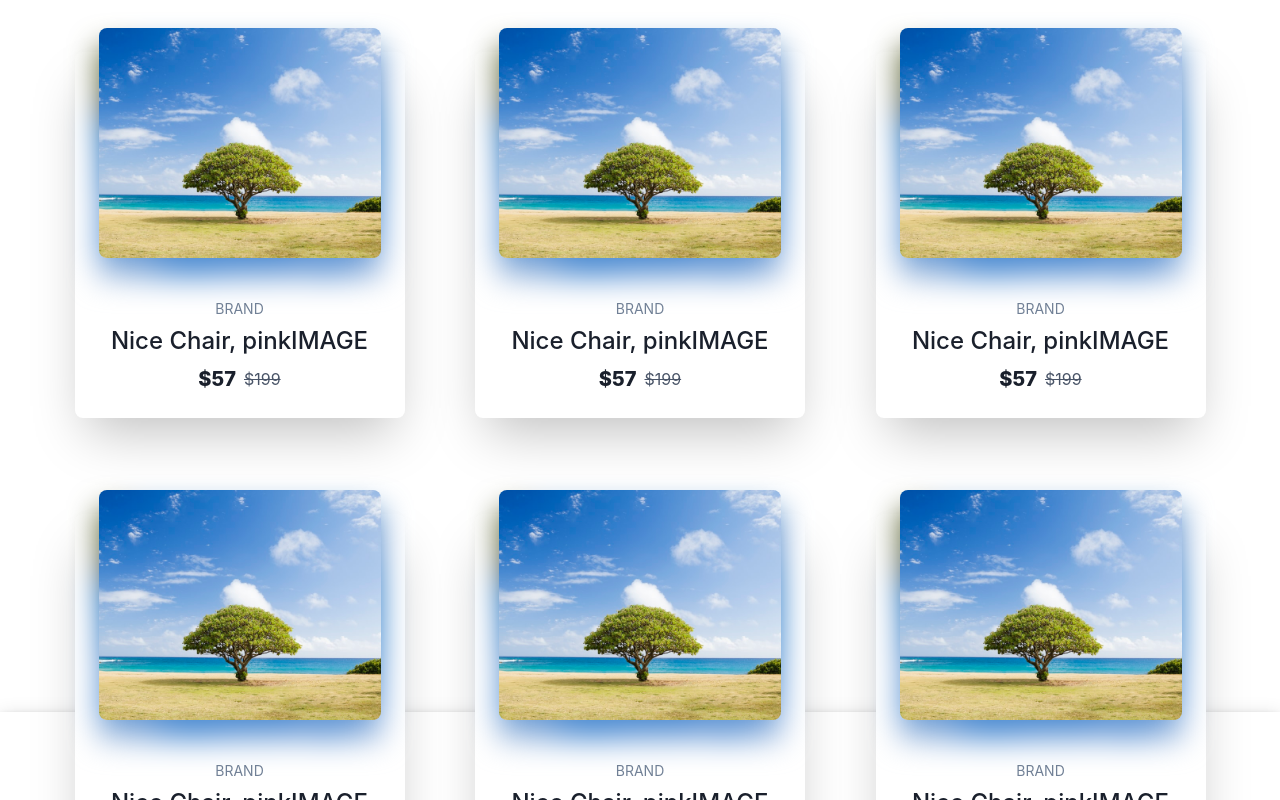
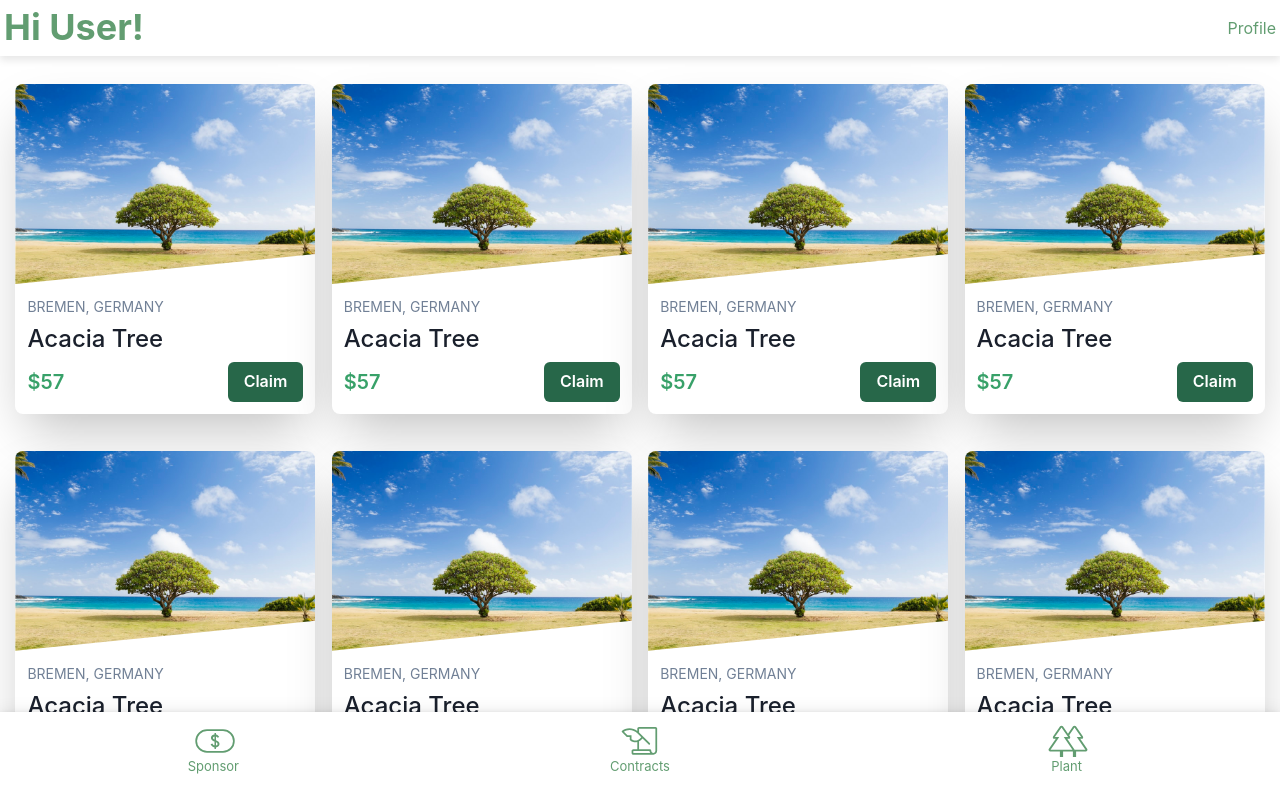
Before and after one commit to philimon-reset/Go-Green, a React (Vite) app in the folder Client/: page / in a window 1280 px wide. Shown: the top 800 px of the page. Built offline with nearby package versions, Linux system fonts and the light colour scheme.

Commit message:
cards implementations done

```diff
--- a/Client/package.json
+++ b/Client/package.json
@@ -4,7 +4,7 @@
   "version": "0.0.0",
   "type": "module",
   "scripts": {
-    "dev": "vite",
+    "dev": "vite --host",
     "build": "vite build",
     "preview": "vite preview"
   },
--- a/Client/src/layouts/main.jsx
+++ b/Client/src/layouts/main.jsx
@@ -1,12 +1,25 @@
 import { Outlet } from "react-router-dom";
-import { Link, Box } from "@chakra-ui/react";
+import { Link, Box, Stack, Heading } from "@chakra-ui/react";
 import { Link as RouterLink } from "react-router-dom";
 import "./style.css";
 
 export default function MainLayout() {
   return (
     <>
-      <Box px={1} py={1} overflow="hidden" mb={"7vh"}>
+      <div className="top-container">
+        <Stack
+          direction={"row"}
+          justifyContent={"space-between"}
+          align={"center"}
+          minWidth="100%"
+          padding={1}
+        >
+          <Heading size={"xl"}>Hi User! </Heading>
+          <Box>Profile</Box>
+        </Stack>
+      </div>
+
+      <Box px={1} pt={7} overflow="hidden" mb={"11vh"} mt={"5vh"} zIndex={-1}>
         <Outlet />
       </Box>
 
@@ -36,7 +49,6 @@ export default function MainLayout() {
               <path d="M16.35 37.65q-.7 0-1.225-.525Q14.6 36.6 14.6 35.9v-2.1q0-.7.5-1.175.5-.475 1.15-.475h4.05v-7.2q-2 .45-4.125-.025-2.125-.475-3.425-1.825v-3H9.8l-4.7-4.8q-.4-.35-.375-.875.025-.525.375-.725 1.3-.8 3.15-1.6 1.85-.8 4.3-.8 2.1 0 4.025.625 1.925.625 3.725 2.025v-2.5q.05-.65.5-1.075.45-.425 1.15-.425H38.5q.7 0 1.175.475.475.475.475 1.175v22.2q0 1.6-1.125 2.725T36.35 37.65Zm5.7-5.5H32.7q.7 0 1.125.425.425.425.425 1.125v.1q0 .9.6 1.5t1.5.6q.85 0 1.45-.6t.6-1.5V11.7H22.05v3.7L32.5 25.85q.35.35.5.575.15.225.15.425 0 .35-.275.625t-.575.275q-.25 0-.5-.125t-.6-.525l-5.65-5.6-1.3 1.3q-.55.65-1.075.975-.525.325-1.125.575Zm-11.5-13.8h3.95v3.95q1 .7 1.95.975t1.85.275q1.35 0 2.675-.675Q22.3 22.2 23.05 21.45l1.25-1.25-3.7-3.7q-1.7-1.75-3.75-2.6-2.05-.85-4.3-.85-1.6 0-3.05.45-1.45.45-2.6 1.15Zm5.8 17.55H33.3q-.4-.35-.6-.9-.2-.55-.2-1.1H16.35Zm0 0v-2 2Z" />
             </svg>
             <div className="label">Contracts</div>
-
           </div>
         </Link>
 
@@ -51,7 +63,6 @@ export default function MainLayout() {
               <path d="M15.9 34.45H6.25q-1 0-1.475-.875Q4.3 32.7 4.9 31.85l6.95-10h-1.6q-1 0-1.3-.85-.3-.85.3-1.75l6.85-9.9q.55-.65 1.4-.65.85 0 1.4.65l5.1 7.3 5.1-7.3q.55-.65 1.4-.65.85 0 1.4.65l6.9 9.9q.55.9.25 1.75-.3.85-1.3.85H36.2l6.9 10q.6.85.125 1.725-.475.875-1.475.875H32.1v6.35q0 .7-.425 1.15-.425.45-1.175.45-.65 0-1.125-.475T28.9 40.8v-6.35h-9.8v6.35q0 .7-.425 1.15-.425.45-1.175.45-.65 0-1.125-.475T15.9 40.8Zm14.75-1.75h10.8l-8.7-12.6h4.4l-6.65-9.5-5.35 7.65.75 1q.5.9.225 1.75t-1.275.85H23.2Zm-24.1 0h21.9l-8.7-12.6h4.4l-6.65-9.5-6.65 9.5h4.45Zm0 0h8.75-4.45 13.3-4.4 8.7Zm24.1 0H23.2h2.925-.975 12-4.4 8.7Zm-1.75 1.75h3.2-3.2Zm-.2 0Z" />
             </svg>
             <div className="label">Plant</div>
-
           </div>
         </Link>
       </div>
--- a/Client/src/layouts/style.css
+++ b/Client/src/layouts/style.css
@@ -1,4 +1,4 @@
-*{
+* {
   margin: 0;
   padding: 0;
   box-sizing: border-box;
@@ -6,41 +6,47 @@
   --primary: #629d71;
   --secondary: #000000;
   --grey: #202d21;
-
 }
 
-.nav-container{
-
+.nav-container {
   display: flex;
   position: fixed;
   bottom: 0;
   width: 100%;
   justify-content: space-around;
   color: lightgrey;
+  background-color: white;
   box-shadow: 0 4px 8px 0 rgba(0, 0, 0, 0.2), 0 6px 20px 0 rgba(0, 0, 0, 0.19);
   height: 11vh;
-
-
+  z-index: 1;
 }
 
-.btn-container{
+.btn-container {
   margin: 5px;
   width: 4em;
   display: flex;
   flex-direction: column;
 }
 
-
-
-svg{
+svg {
   fill: var(--primary);
   align-self: center;
-
 }
 
-
-.label{
+.label {
   color: var(--primary);
-    font-size:small;
+  font-size: small;
   text-align: center;
 }
+
+.top-container {
+  display: flex;
+  position: fixed;
+  top: 0;
+  width: 100vw;
+  color: var(--primary);
+  background-color: white;
+  box-shadow: 0 4px 8px 0 rgba(0, 0, 0, 0.1);
+  height: 7vh;
+  z-index: 1;
+}
--- a/Client/src/pages/HomePage/Card.jsx
+++ b/Client/src/pages/HomePage/Card.jsx
@@ -6,69 +6,62 @@ import {
   Text,
   Stack,
   Image,
+  Button,
 } from "@chakra-ui/react";
 
 import IMAGE from "../../assets/tree.jpg";
 
 export default function Card() {
   return (
-    <Center py={12}>
+    <Center py={{ base: 1, sm: 4 }}>
       <Box
         role={"group"}
-        p={6}
-        maxW={"330px"}
+        maxW={{ base: "160px", sm: "500px" }}
+        maxH={{ base: "260px", sm: "500px" }}
         w={"full"}
         bg={useColorModeValue("white", "gray.800")}
         boxShadow={"2xl"}
         rounded={"lg"}
-        pos={"relative"}
-        zIndex={1}
       >
-        <Box
-          rounded={"lg"}
-          mt={-12}
-          pos={"relative"}
-          height={"230px"}
-          _after={{
-            transition: "all .3s ease",
-            content: '""',
-            w: "full",
-            h: "full",
-            pos: "absolute",
-            top: 5,
-            left: 0,
-            backgroundImage: `url(${IMAGE})`,
-            filter: "blur(15px)",
-            zIndex: -1,
+        <Image
+          roundedTop={"lg"}
+          height={{ base: 100, sm: 200 }}
+          width={"100%"}
+          objectFit={"cover"}
+          src={IMAGE}
+          style={{
+            clipPath: "polygon(0 0,100% 0, 100% 85%, 0 100%)",
           }}
-          _groupHover={{
-            _after: {
-              filter: "blur(20px)",
-            },
-          }}
-        >
-          <Image
-            rounded={"lg"}
-            height={230}
-            width={282}
-            objectFit={"cover"}
-            src={IMAGE}
-          />
-        </Box>
-        <Stack pt={10} align={"center"}>
+        />
+
+        <Stack p={3}>
           <Text color={"gray.500"} fontSize={"sm"} textTransform={"uppercase"}>
-            Brand
+            Bremen, Germany
           </Text>
-          <Heading fontSize={"2xl"} fontFamily={"body"} fontWeight={500}>
-            Nice Chair, pinkIMAGE
+          <Heading
+            fontSize={{ base: "xl", sm: "2xl" }}
+            fontFamily={"body"}
+            fontWeight={500}
+          >
+            Acacia Tree
           </Heading>
-          <Stack direction={"row"} align={"center"}>
-            <Text fontWeight={800} fontSize={"xl"}>
+          <Stack
+            direction={"row"}
+            align={"center"}
+            justifyContent={"space-between"}
+          >
+            <Text fontWeight={600} fontSize={"xl"} color={"green.500"}>
               $57
             </Text>
-            <Text textDecoration={"line-through"} color={"gray.600"}>
-              $199
-            </Text>
+            <Button
+              bg={"green.700"}
+              color={"white"}
+              _hover={{
+                bg: "green.500",
+              }}
+            >
+              Claim
+            </Button>
           </Stack>
         </Stack>
       </Box>
--- a/Client/src/pages/HomePage/index.jsx
+++ b/Client/src/pages/HomePage/index.jsx
@@ -3,14 +3,16 @@ import { Flex, Box } from "@chakra-ui/react";
 
 export default function () {
   const cards = [];
-  for (let i = 0; i < 100; i++) {
-    cards.push(<Card key={i} flexGrow={1} />);
+  for (let i = 0; i < 101; i++) {
+    cards.push(<Card key={i} />);
   }
   return (
     <Flex
       flexDirection={"row"}
       justifyContent={"space-evenly"}
       flexWrap={"wrap"}
+      alignContent={"flex-start"}
+      gap={"5px"}
     >
       {cards}
     </Flex>
```
Lines whose indentation alone changed are shown as unchanged.
